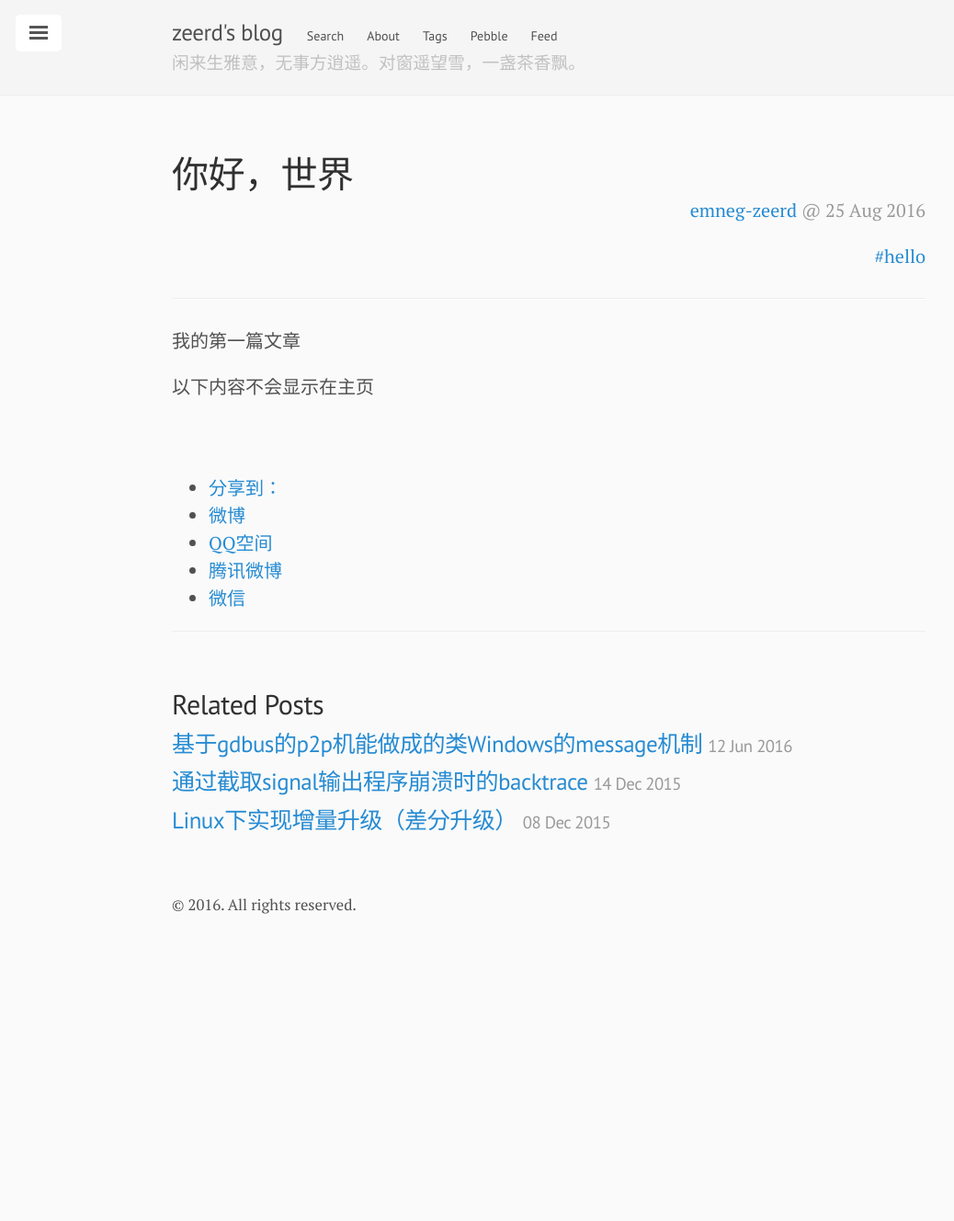
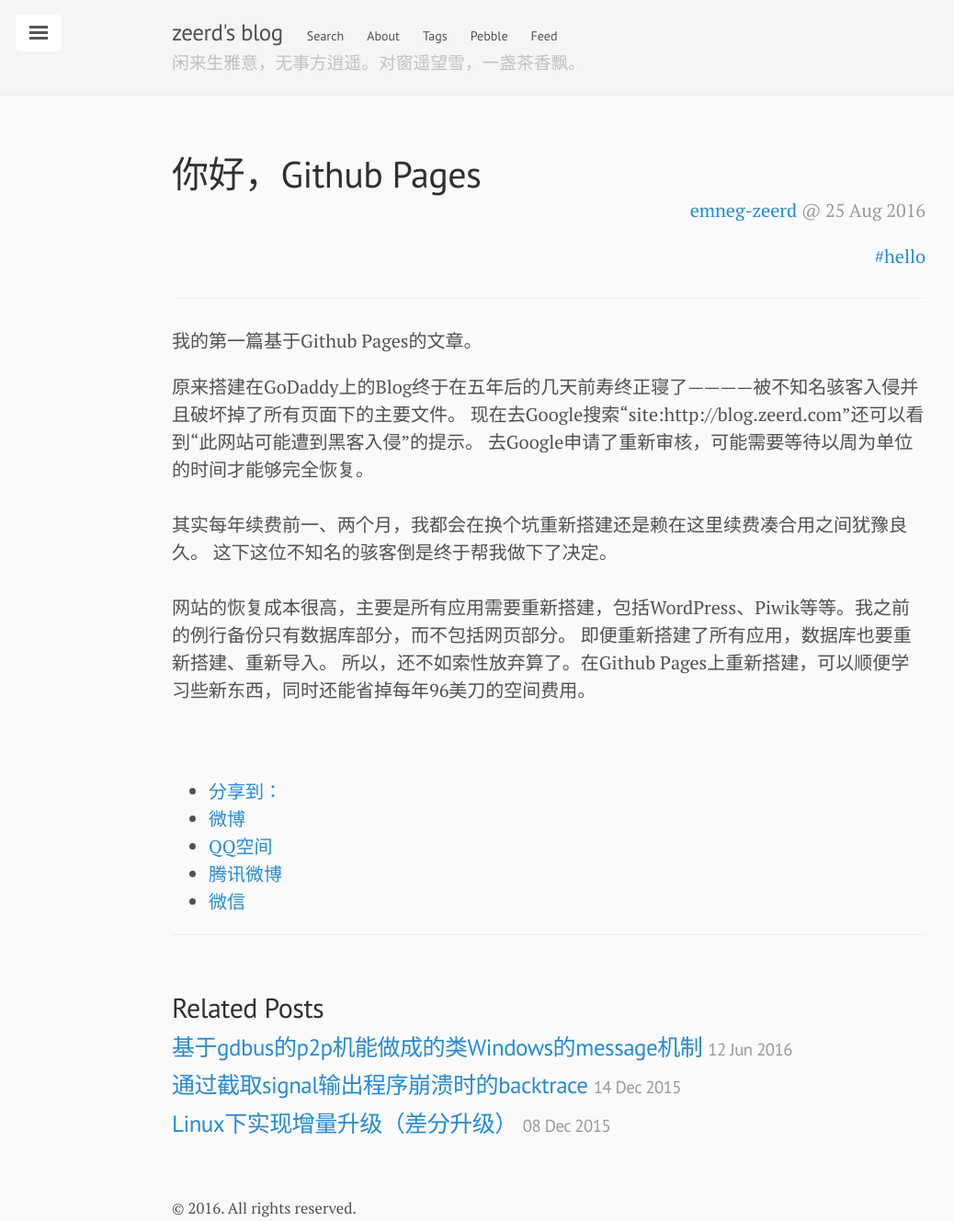
Before and after one commit to zeerd/zeerd.github.io, a Jekyll site: the page built from _posts/2016-08-25-hello-world.html, in a window 1280 px wide. Shown: the whole page at 92% size, without its empty margins (43-1081 px from the left). Built offline with Jekyll 4.4.1, drawn with Linux system fonts in a browser that asks for light colours; comment, search, counter and statistics services are not loaded; before the commit the page ends 998 px from its top, so only the background shows below that.

Commit message:
Update 2016-08-25-hello-world.html

```diff
--- a/_posts/2016-08-25-hello-world.html
+++ b/_posts/2016-08-25-hello-world.html
@@ -1,8 +1,17 @@
 ---
 layout: post
-title: 你好，世界
+title: 你好，Github Pages
 tag: [hello]
 ---
-<p>我的第一篇文章</p>
+<p>我的第一篇基于Github Pages的文章。</p>
 <!--break-->
-以下内容不会显示在主页
+原来搭建在GoDaddy上的Blog终于在五年后的几天前寿终正寝了————被不知名骇客入侵并且破坏掉了所有页面下的主要文件。
+现在去Google搜索“site:http://blog.zeerd.com”还可以看到“此网站可能遭到黑客入侵”的提示。
+去Google申请了重新审核，可能需要等待以周为单位的时间才能够完全恢复。<br>
+<br>
+其实每年续费前一、两个月，我都会在换个坑重新搭建还是赖在这里续费凑合用之间犹豫良久。
+这下这位不知名的骇客倒是终于帮我做下了决定。<br>
+<br>
+网站的恢复成本很高，主要是所有应用需要重新搭建，包括WordPress、Piwik等等。我之前的例行备份只有数据库部分，而不包括网页部分。
+即便重新搭建了所有应用，数据库也要重新搭建、重新导入。
+所以，还不如索性放弃算了。在Github Pages上重新搭建，可以顺便学习些新东西，同时还能省掉每年96美刀的空间费用。
```
